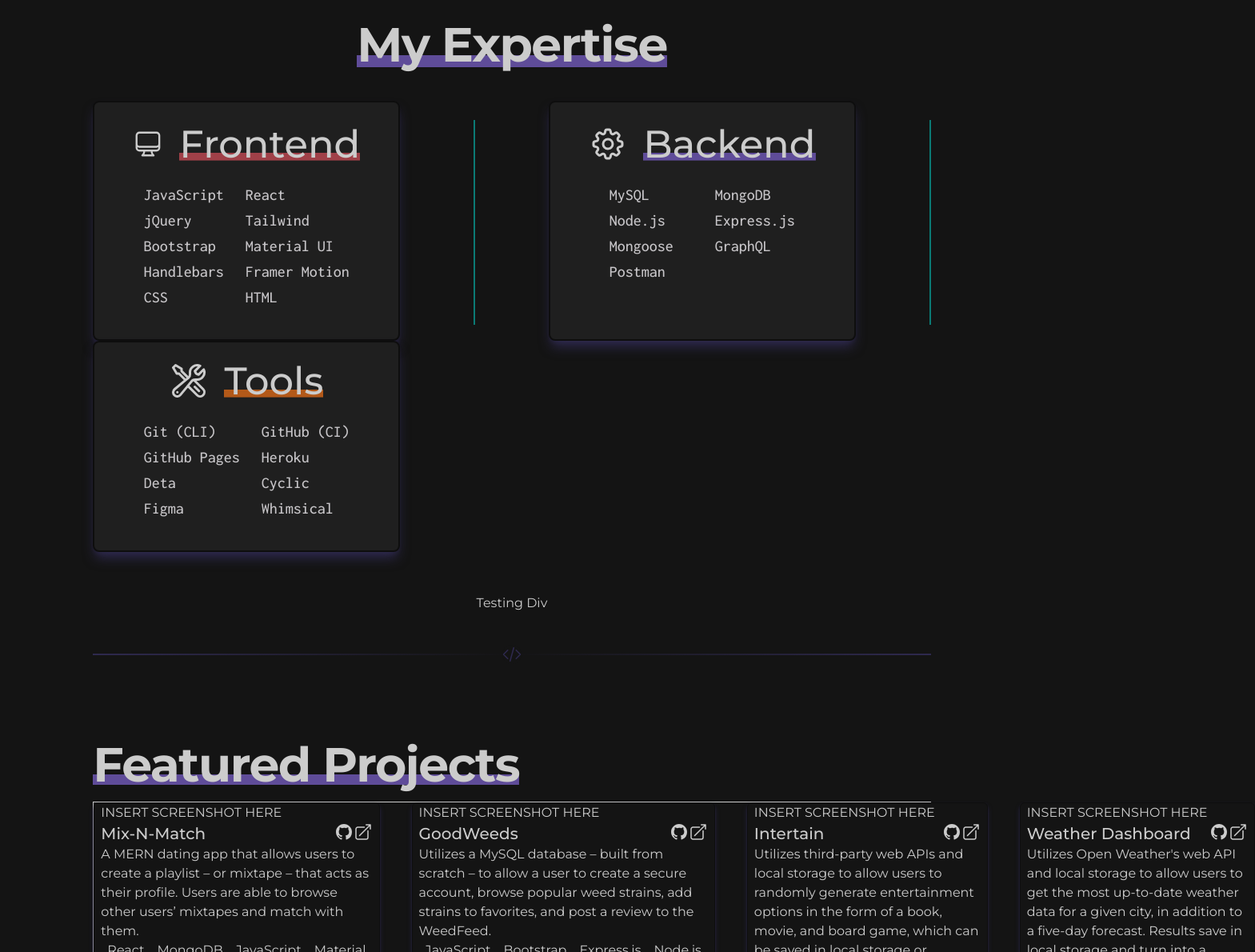
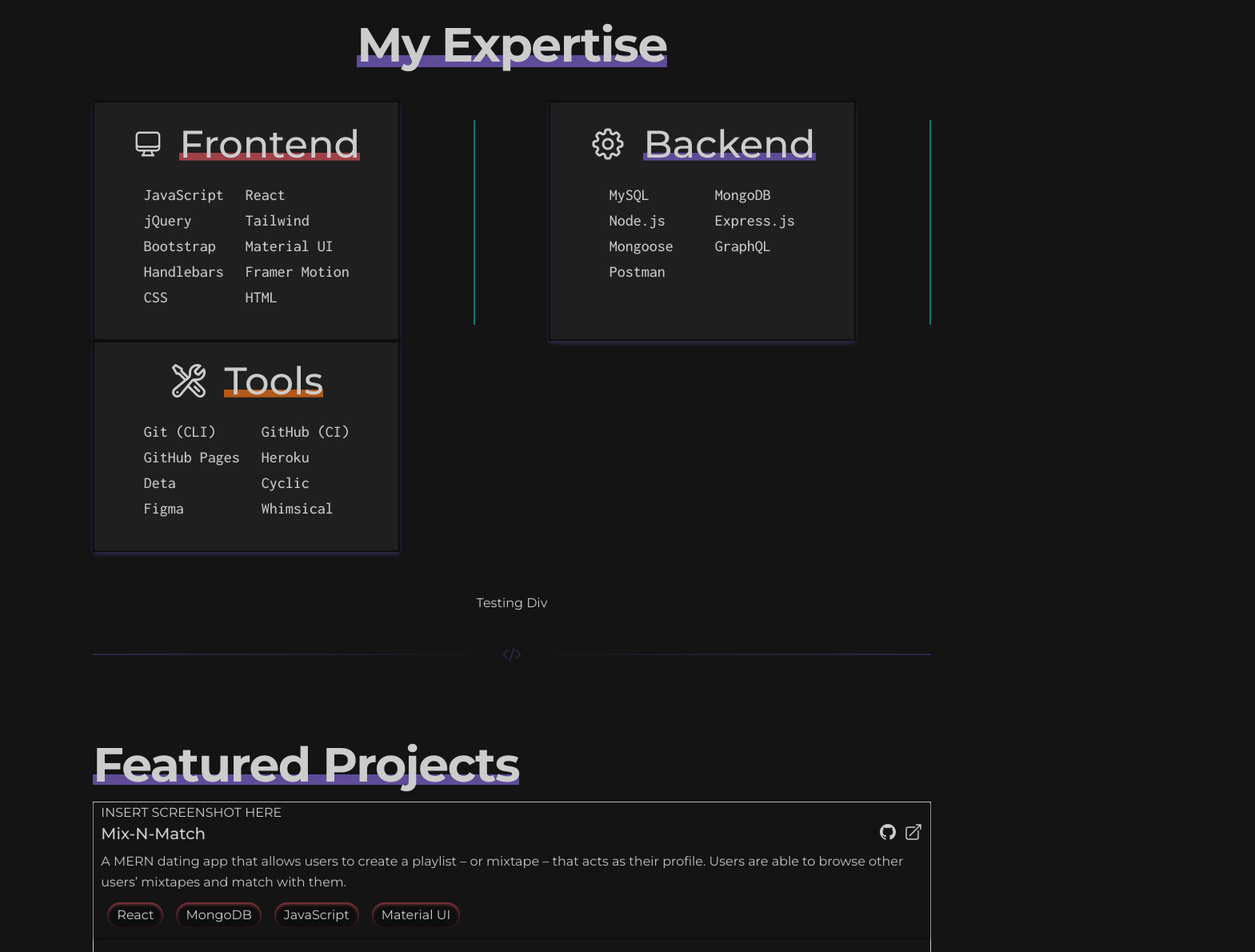
Before and after one commit to graycodesnu/graycodes.dev, a React (Create React App) app: page / in a window 1280 px wide. Shown: the part 960-2150 px from the top of the page at 80% size, 1569 px wide, since content can reach past the window. Built offline with nearby package versions, Linux system fonts and the light colour scheme.

Commit message:
card work on projects

```diff
--- a/src/components/home/Background.js
+++ b/src/components/home/Background.js
@@ -44,7 +44,7 @@
         <div className="pt-10 pb-5 flex flex-wrap lg:justify-between 2xs:justify-center">
           {/* Frontend */}
           {/* sm:mr-3 lg:mr-0 */}
-          <div className="shadow-lg shadow-blue w-96 xs:mb-4 xl:mb-0  p-5 border-2 border-primary-dark bg-primary-light rounded-lg">
+          <div className="shadow-md shadow-blue w-96 xs:mb-4 xl:mb-0  p-5 border-2 border-primary-dark bg-primary-light">
             <div className="px-5">
               {/* Heading with icon */}
               <div className="p-2 flex flex-row justify-center items-end">
@@ -83,7 +83,7 @@
           </div>
 
           {/* Backend */}
-          <div className="shadow-lg shadow-blue w-96 xs:mb-4 xl:mb-0 p-5 border-2 border-primary-dark bg-primary-light rounded-lg">
+          <div className="shadow-md shadow-blue w-96 xs:mb-4 xl:mb-0 p-5 border-2 border-primary-dark bg-primary-light">
             <div className="px-5">
               {/* Heading with icon */}
               <div className="p-2 flex flex-row justify-center items-end">
@@ -119,7 +119,7 @@
           </div>
 
           {/* Tools */}
-          <div className="shadow-lg shadow-blue w-96 xs:mr-6 xl:mr-0 xs:pt-4 xl:mt-0 p-5 border-2 border-primary-dark bg-primary-light rounded-lg">
+          <div className="shadow-md shadow-blue w-96 xs:mr-6 xl:mr-0 xs:pt-4 xl:mt-0 p-5 border-2 border-primary-dark bg-primary-light">
             <div className="px-5">
               {/* Heading with icon */}
               <div className="p-2 flex flex-row justify-center items-end">
--- a/src/components/home/ProjectList.js
+++ b/src/components/home/ProjectList.js
@@ -39,7 +39,7 @@
       <div className="">
         <div
           onClick={() => setOpenModal(true)}
-          className="border border-primary-dark bg-primary shadow-md shadow-blue rounded-md h-fit px-2"
+          className="border border-primary-dark bg-primary shadow-sm shadow-primary-dark h-fit px-2"
         >
           {/* Screenshot */}
           <div>{project.screenshot}</div>
@@ -51,20 +51,22 @@
           <div className="flex">
           {/* GitHub */}
           <a href={project.github}>
-            <GitHubIcon className="h-6 w-6" />
+            <GitHubIcon className="h-6 w-6 mr-1" />
           </a>
           {/* Live Link */}
           <a href={project.live}>
-            <ArrowTopRightOnSquareIcon className="h-6 w-6" />
+            <ArrowTopRightOnSquareIcon className="h-6 w-6 ml-1" />
           </a>
           </div>
           </div>
           {/* Description */}
-          <p>{project.description}</p>
+          <p className="text-silver pt-2 leading-relaxed">{project.description}</p>
           {/* Short Skills */}
           <div className="flex flex-row">
             {shortSkillArray.map((skill) => (
-              <li className="list-none px-2">{skill}</li>
+              <div className="flex justify-items-center items-center ">
+              <li className="list-none mt-3 mb-3 mx-2 py-1 px-3 rounded-full bg-primary-dark  shadow-inner shadow-red">{skill}</li>
+              </div>
             ))}
           </div>
         </div>
--- a/src/components/home/Projects.js
+++ b/src/components/home/Projects.js
@@ -16,7 +16,7 @@
           <span className="projectHeadingUnderline">Featured Projects</span>
         </h1>
 
-        <div className="border mt-4 flex flex-row gap-5">
+        <div className="border mt-4 flex flex-row flex-wrap gap-5">
           {projectDataList}
           </div>
       </div>
--- a/tailwind.config.js
+++ b/tailwind.config.js
@@ -49,7 +49,7 @@
       'blue-light': '#42375A',
       'blue-readable': '#0F69FA',
       'gold': '#d89d46',
-      'orange': '#',
+      'orange': '#B35919',
       'purple': '#5F4C99',
       'purple-readable': '#8876BC'
     }
```
